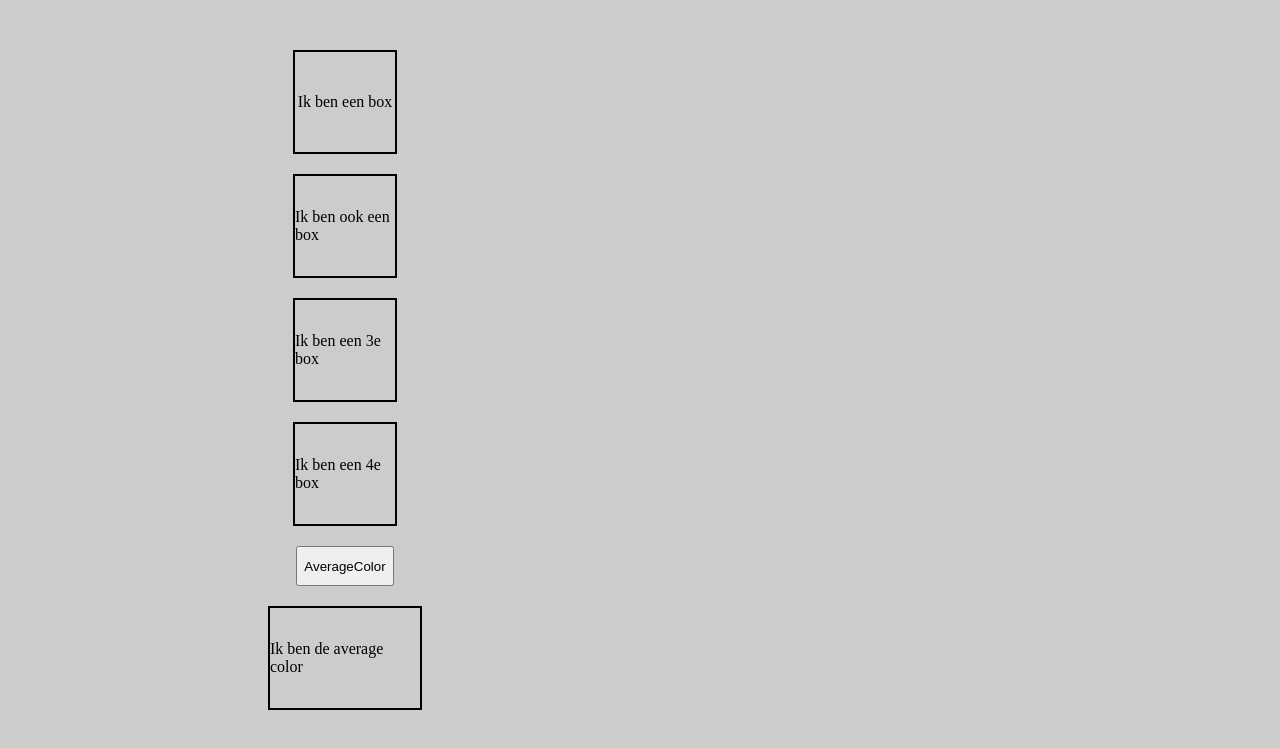
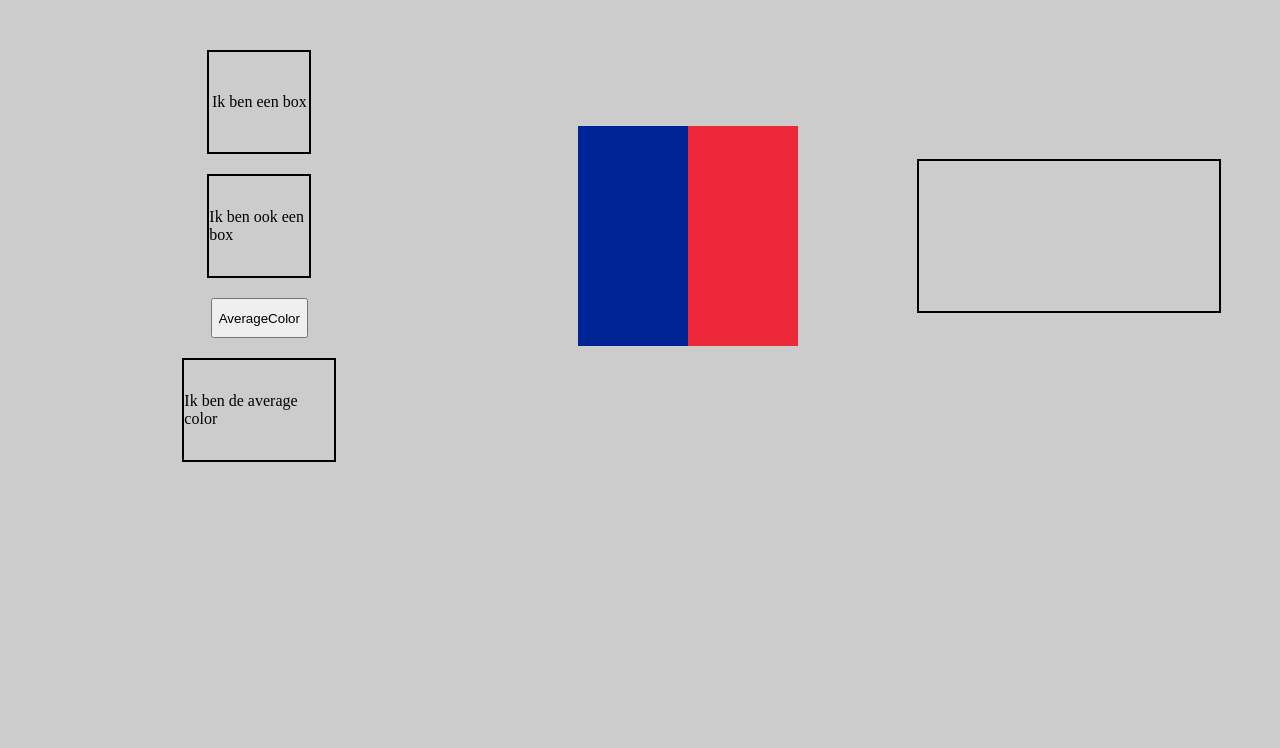
Before and after one commit to StanWimmels/AverageHEX, a plain HTML site: page index.html in a window 1280 px wide. Drawn offline with Linux system fonts and the light colour scheme.

Commit message:
Picture data in array gezet

```diff
--- a/index.html
+++ b/index.html
@@ -12,11 +12,10 @@
     <div class="container">
         <div id="block1">Ik ben een box</div>
         <div id="block2">Ik ben ook een box</div>
-        <div id="block3">Ik ben een 3e box</div>
-        <div id="block4">Ik ben een 4e box</div>
         <button onclick="average()">AverageColor</button>
         <div id="output">Ik ben de average color</div>
     </div>
+    <img id="redblue" src="redblue.png" alt="">
     <canvas id="canvas"></canvas>
 
 
--- a/script.js
+++ b/script.js
@@ -1,12 +1,15 @@
-var myImg = new Image();
-myImg.src = 'redblue.png';
-var context = document.getElementById('canvas').getContext('2d');
-context.drawImage(myImg, 0, 0);
-var data = context.getImageData(x, y, 1, 1).data;
+
 
 
 function average() {
 
+    var c = document.getElementById("canvas");
+    var ctx = c.getContext("2d");
+    var img = document.getElementById("redblue");
+    ctx.drawImage(img, 0, 0);
+    var imgData = ctx.getImageData(0, 0, c.width, c.height);
+    console.log(imgData);
+    ctx.putImageData(imgData, 0, 0);
 
     var Color1 = "#e74c3c";
     var Color2 = "#f1c40f";
@@ -17,7 +20,7 @@ function average() {
         var sub2 = Color2.substring(1 + 2 * i, 3 + 2 * i);
 
         console.log(sub1);
-
+        console.log(sub2);
         var v1 = parseInt(sub1, 16);
         var v2 = parseInt(sub2, 16);
 
@@ -30,7 +33,6 @@ function average() {
 
         AverageColor += sub;
     }
-
     document.getElementById("block1").style.backgroundColor = Color1;
     document.getElementById("block1").innerHTML = Color1;
     document.getElementById("block2").style.backgroundColor = Color2;
--- a/style.css
+++ b/style.css
@@ -36,25 +36,6 @@ body {
     height: 100px;
     border: 2px solid black;
 }
-#block3 {
-    display: flex;
-    justify-content: center;
-    align-items: center;
-    margin: 10px;
-    width: 100px;
-    height: 100px;
-    border: 2px solid black;
-}
-
-#block4 {
-    display: flex;
-    justify-content: center;
-    align-items: center;
-    margin: 10px;
-    width: 100px;
-    height: 100px;
-    border: 2px solid black;
-}
 #output {
     display: flex;
     justify-content: center;
@@ -69,3 +50,9 @@ button {
     margin: 10px;
     height: 40px;
 }
+#canvas {
+    background-repeat: no-repeat;
+    border: 2px solid black;
+    width: auto;
+    height: auto;
+}
```
